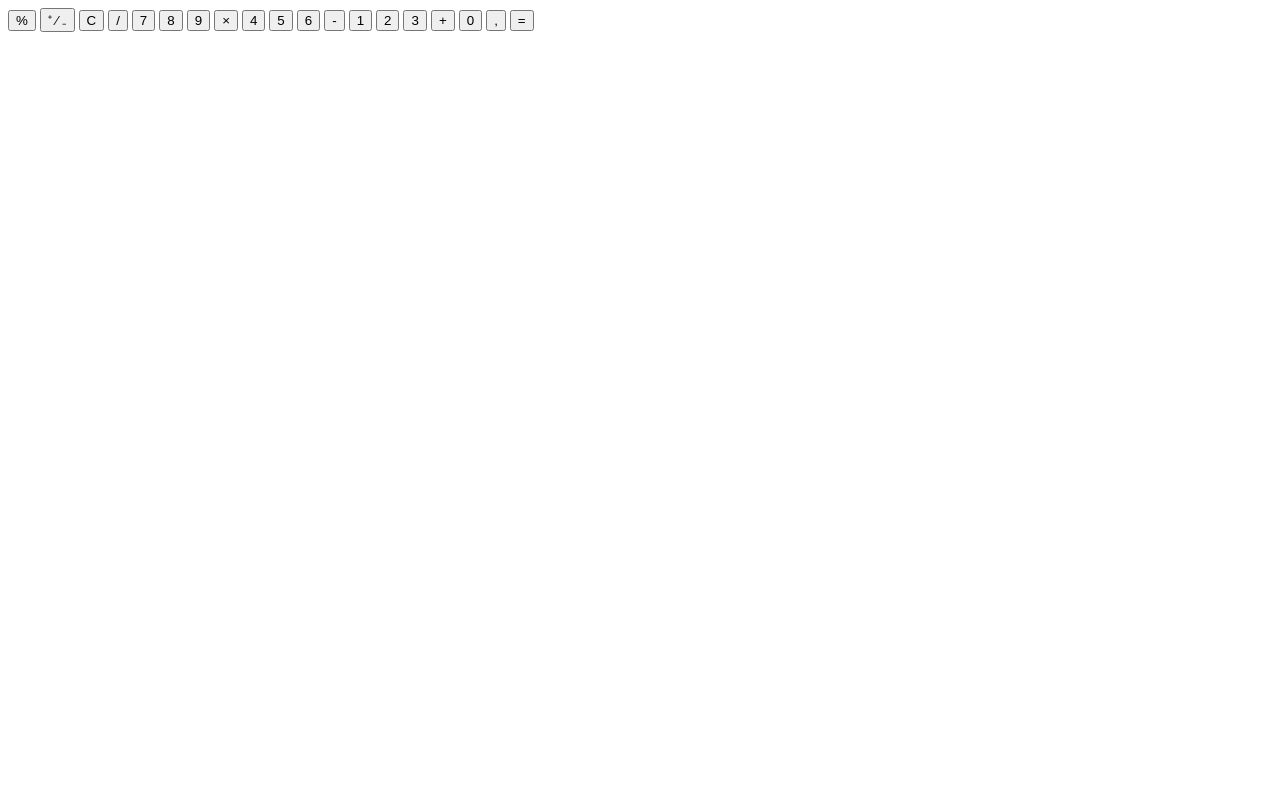
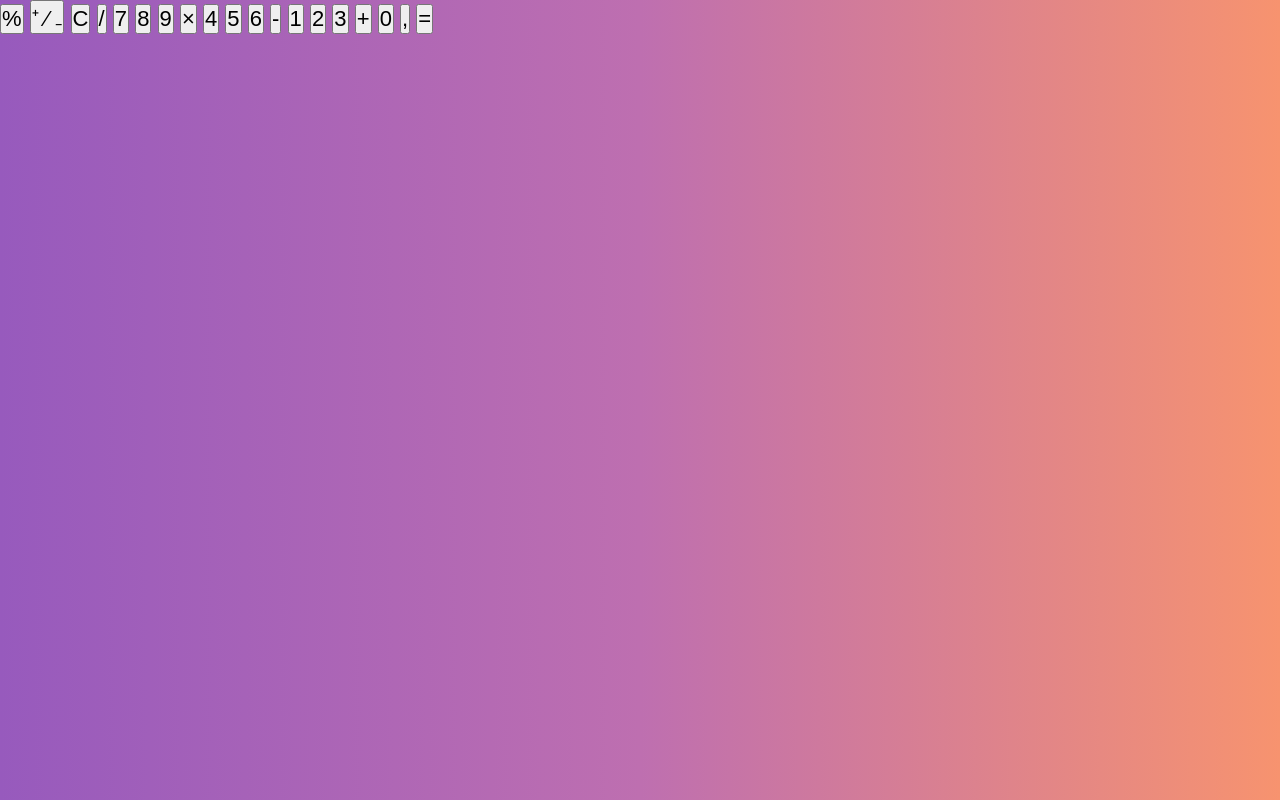
Before and after one commit to Mathias007/calculator-project, a plain HTML site: page index.html in a window 1280 px wide. Drawn offline with Linux system fonts and the light colour scheme.

Commit message:
reset styles, add background gradient

```diff
--- a/index.html
+++ b/index.html
@@ -43,7 +43,7 @@
             <!-- sixth row: 0, comma, equal - 2 columns -->
             <button class="calculator__button">0</button>
             <button class="calculator__button">,</button>
-            <button class="calculator__button caclulator__button--equal">=</button>
+            <button class="calculator__button calculator__button--equal">=</button>
         </div>
     </body>
 </html>
--- a/style.css
+++ b/style.css
@@ -0,0 +1,52 @@
+* {
+    margin: 0;
+    padding: 0;
+    box-sizing: border-box;
+    font-family: arial, sans-serif;
+    font-size: 22px;
+    font-weight: 500;
+}
+
+body {
+    background: rgb(151, 90, 189);
+    background: -moz-linear-gradient(
+        90deg,
+        rgba(151, 90, 189, 1) 0%,
+        rgba(190, 111, 176, 1) 50%,
+        rgba(247, 147, 111, 1) 100%
+    );
+    background: -webkit-linear-gradient(
+        90deg,
+        rgba(151, 90, 189, 1) 0%,
+        rgba(190, 111, 176, 1) 50%,
+        rgba(247, 147, 111, 1) 100%
+    );
+    background: linear-gradient(
+        90deg,
+        rgba(151, 90, 189, 1) 0%,
+        rgba(190, 111, 176, 1) 50%,
+        rgba(247, 147, 111, 1) 100%
+    );
+    filter: progid:DXImageTransform.Microsoft.gradient(startColorstr="#975abd",endColorstr="#f7936f",GradientType=1);
+}
+
+.calculator {
+}
+
+.calculator__result {
+}
+
+.calculator__display-previous-operations {
+}
+
+.calculator__display-actual-operation {
+}
+
+.calculator__button {
+}
+
+.calculator__button--operation {
+}
+
+.calculator__button--equal {
+}
```
